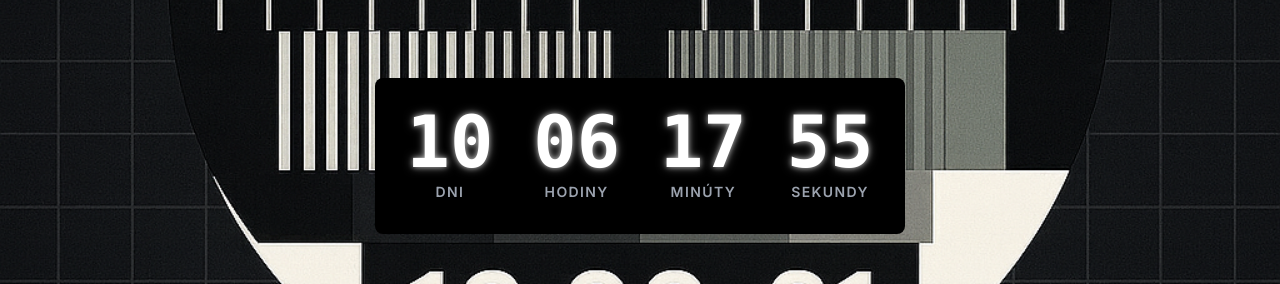
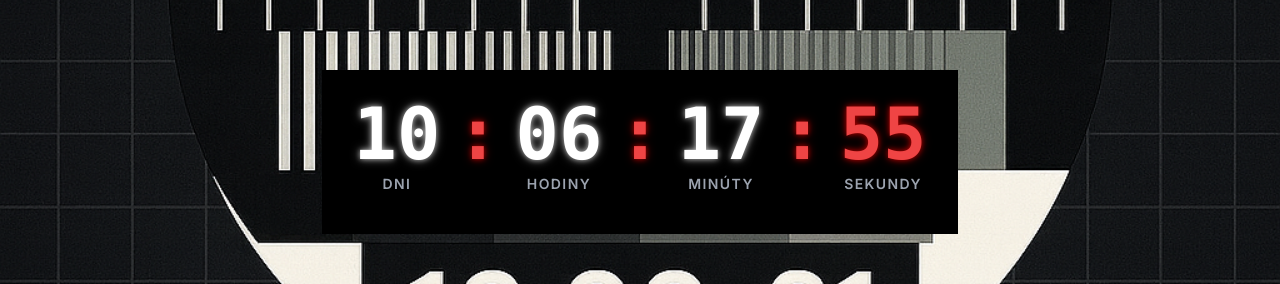
Before and after one commit to ENZO7700/BORN4PORN, a Next.js app: page / in a window 1280 px wide. Shown: the part 306-590 px from the top of the page. Built offline with nearby package versions, Linux system fonts and the light colour scheme; no server answers.

Commit message:
uz len vlozit ":" a  sekund dat do cervenej farby a sme hotovy !

```diff
--- a/src/app/_components/countdown-timer.tsx
+++ b/src/app/_components/countdown-timer.tsx
@@ -31,13 +31,17 @@ const calculateTimeLeft = (targetDate: string): TimeLeft | null => {
   return null;
 };
 
-const TimerBox = ({ value, label }: { value: number; label: string }) => (
+const TimerBox = ({ value, label, isRed }: { value: number; label: string, isRed?: boolean }) => (
   <div className="flex flex-col items-center">
     <div
-      className="text-5xl md:text-7xl font-mono font-extrabold text-white"
+      className={cn(
+        "text-5xl md:text-7xl font-mono font-extrabold",
+        isRed ? "text-red-500" : "text-white"
+        )}
       style={{
-        textShadow:
-          '0 0 5px rgba(255, 255, 255, 0.5), 0 0 10px rgba(255, 255, 255, 0.5)',
+        textShadow: isRed
+          ? '0 0 5px rgba(255, 0, 0, 0.5), 0 0 10px rgba(255, 0, 0, 0.5)'
+          : '0 0 5px rgba(255, 255, 255, 0.5), 0 0 10px rgba(255, 255, 255, 0.5)',
       }}
     >
       {String(value).padStart(2, '0')}
@@ -46,6 +50,15 @@ const TimerBox = ({ value, label }: { value: number; label: string }) => (
       {label}
     </div>
   </div>
+);
+
+const Colon = () => (
+    <div
+        className="text-5xl md:text-7xl font-mono font-extrabold text-red-500 self-center pb-8"
+        style={{
+             textShadow: '0 0 5px rgba(255, 0, 0, 0.5), 0 0 10px rgba(255, 0, 0, 0.5)'
+        }}
+    >:</div>
 );
 
 export function CountdownTimer({ targetDate, onFinished }: CountdownTimerProps) {
@@ -65,6 +78,7 @@ export function CountdownTimer({ targetDate, onFinished }: CountdownTimerProps)
       } else {
           // Keep the timer running but don't call onFinished
           clearInterval(timer);
+          setTimeLeft(null); // Reset to show placeholder
       }
     }, 1000);
 
@@ -78,16 +92,19 @@ export function CountdownTimer({ targetDate, onFinished }: CountdownTimerProps)
         >
             <div className="absolute left-0 right-0 flex justify-center" style={{ bottom: '260px' }}>
                  {isClient && (
-                    <div className="bg-black rounded-lg pb-8 pt-7 px-8 inline-flex items-start justify-center gap-x-6 md:gap-x-10">
+                    <div className="bg-black pb-8 pt-7 px-8 inline-flex items-start justify-center gap-x-3 md:gap-x-4">
                         {timeLeft ? (
                             <>
                                 <TimerBox value={timeLeft.days} label={t('countdown_days')} />
+                                <Colon />
                                 <TimerBox value={timeLeft.hours} label={t('countdown_hours')} />
+                                <Colon />
                                 <TimerBox value={timeLeft.minutes} label={t('countdown_minutes')} />
-                                <TimerBox value={timeLeft.seconds} label={t('countdown_seconds')} />
+                                <Colon />
+                                <TimerBox value={timeLeft.seconds} label={t('countdown_seconds')} isRed />
                             </>
                         ) : (
-                            <div className="bg-black h-[125px] w-[460px] rounded-md"></div>
+                            <div className="h-[125px] w-[550px] rounded-md"></div>
                         )}
                     </div>
                 )}
```
